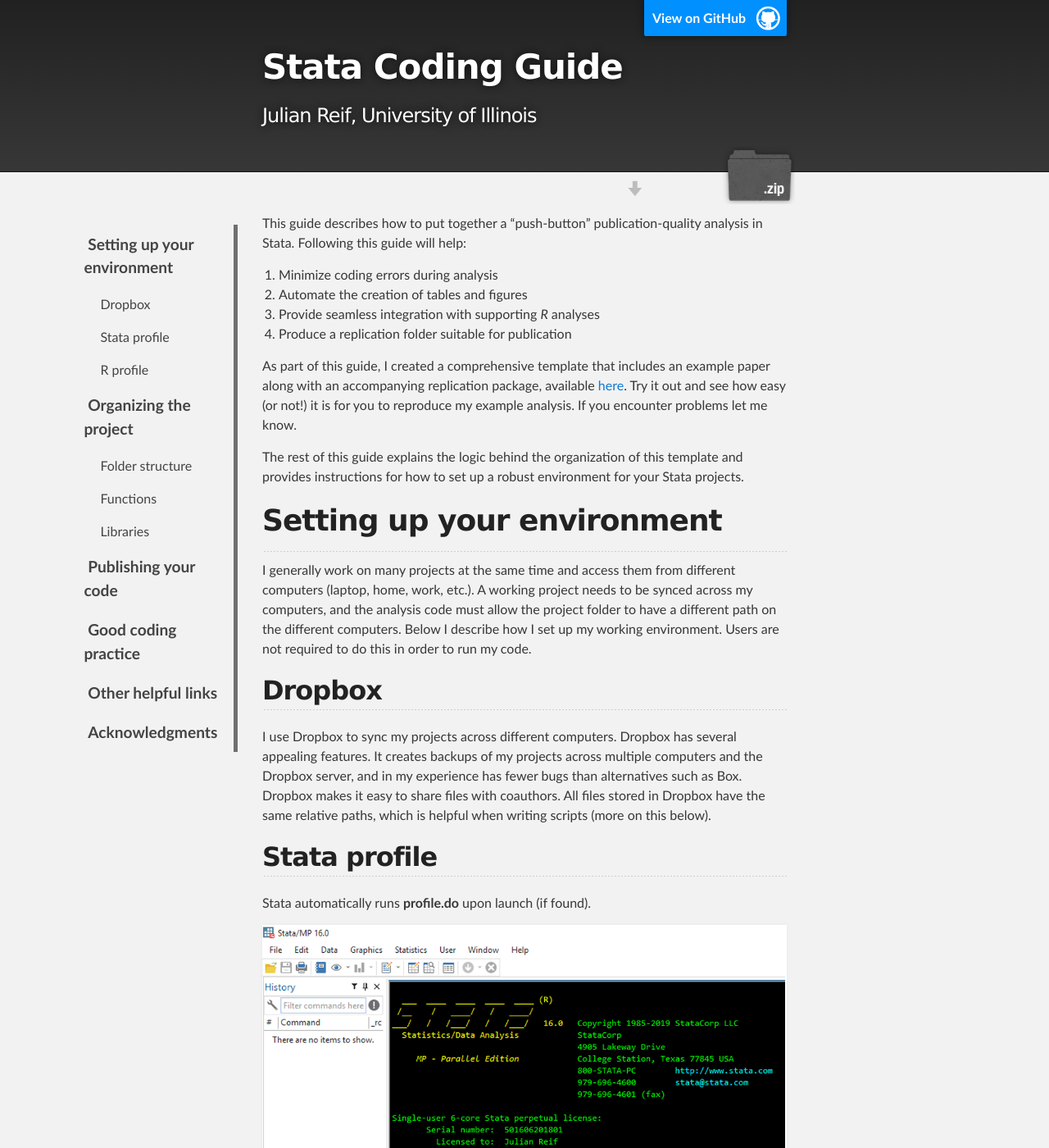
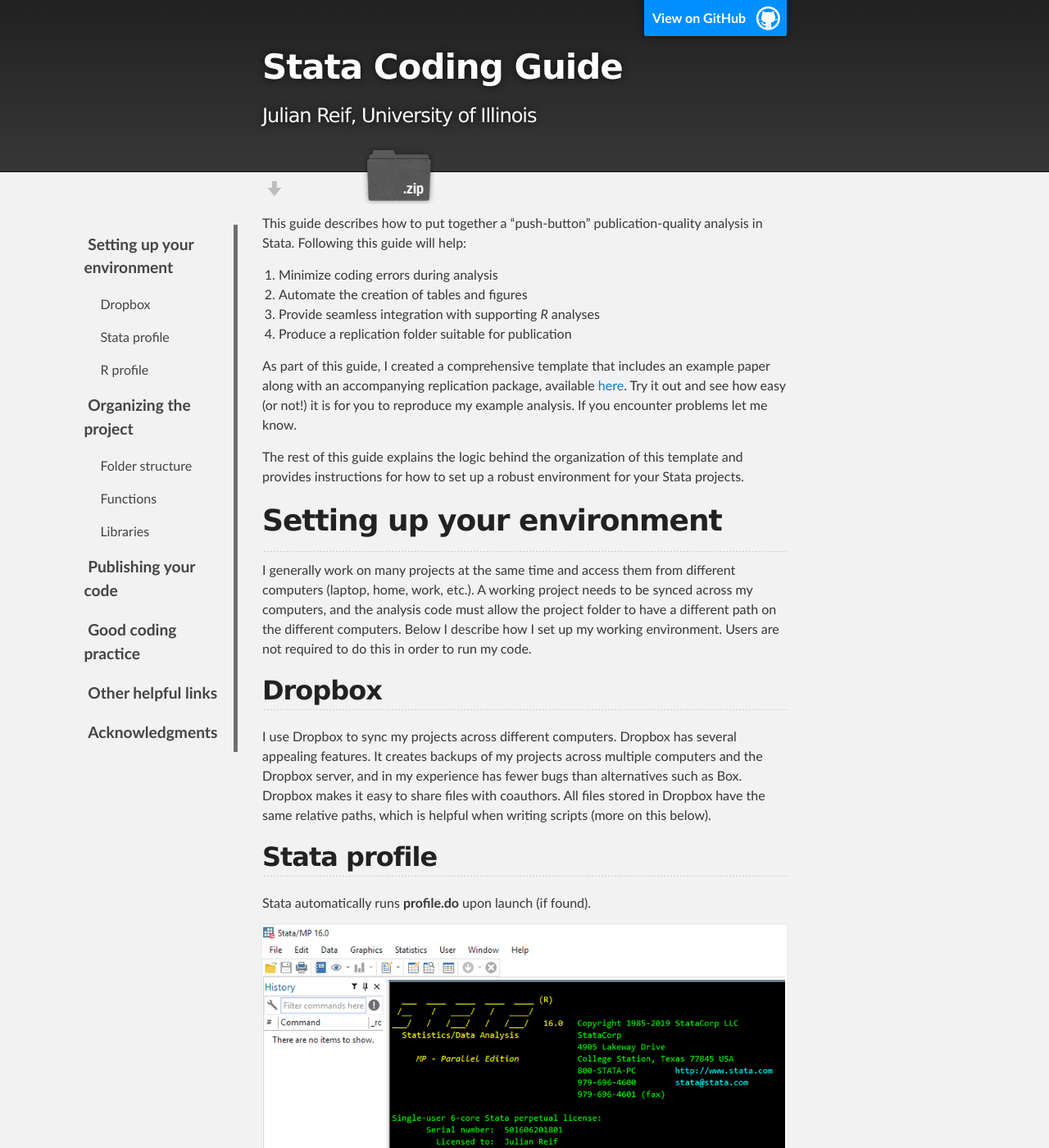
Before and after one commit to maskegger/guide, a Jekyll site: the page built from index.md, in a window 1280 px wide and 1400 px high. Shown: the whole window at 82% size. Built offline with Jekyll 4.4.1, drawn with Linux system fonts in a browser that asks for light colours.

Commit message:
Update jekyll-theme-slate.scss

```diff
--- a/_sass/jekyll-theme-slate.scss
+++ b/_sass/jekyll-theme-slate.scss
@@ -325,7 +325,7 @@ Full-Width Styles
   width: 210px;
   z-index: 10;
   bottom: -40px;
-  right: 0;
+  right: 10;
   height: 70px;
   background: url('../images/icon_download.png') no-repeat 0% 90%;
 }
```
